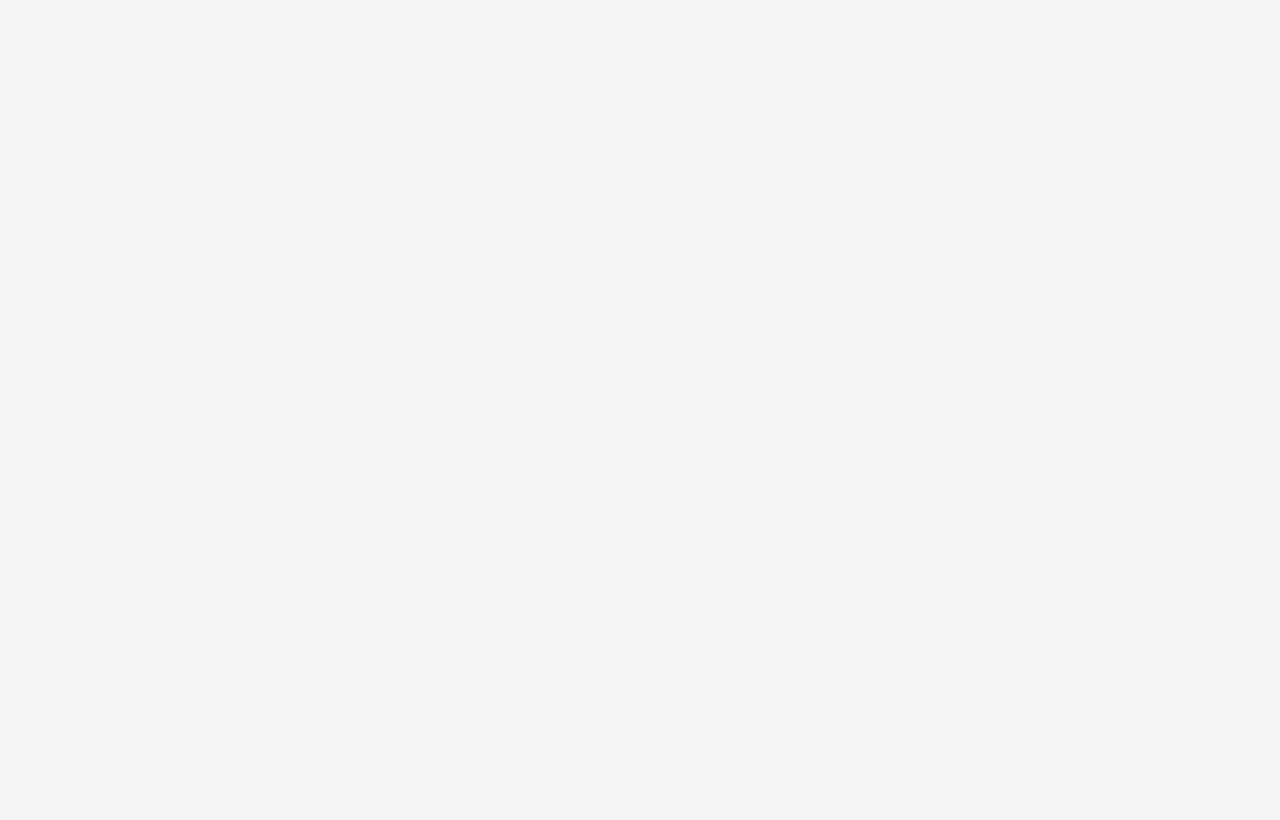
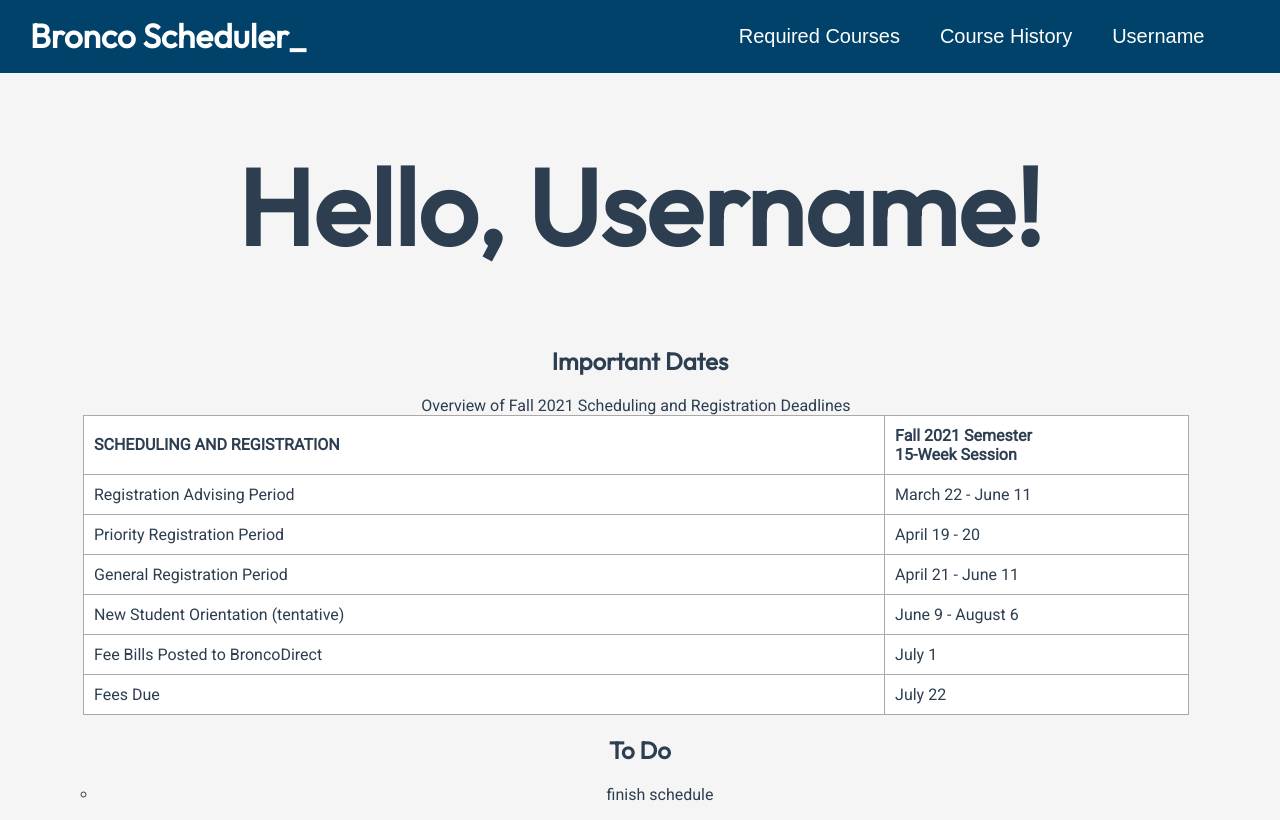
Before and after one commit to AggressiveMuffinConsumption/BroncoScheduler, a Vue app in the folder GUI/djackets_vue/: page /home in a window 1280 px wide. Before the commit this address had no page. Built offline with nearby package versions, Linux system fonts and the light colour scheme.

Commit message:
added landing, profile
reformatted stuff

Co-Authored-By: April Trinh <56134712+soupbara@users.noreply.github.com>
#9 #8 #6

```diff
--- a/GUI/djackets_vue/src/App.vue
+++ b/GUI/djackets_vue/src/App.vue
@@ -18,6 +18,7 @@
   -moz-osx-font-smoothing: grayscale;
   text-align: center;
   color: #2c3e50;
+  font-size: 12pt;
 }
 
 p {
@@ -42,6 +43,6 @@ h1, h2, h3, h4, h5 {
 }
 
 h1 {
-  font-size: 80pt;
+  font-size: 40pt;
 }
 </style>
--- a/GUI/djackets_vue/src/components/History.vue
+++ b/GUI/djackets_vue/src/components/History.vue
@@ -94,7 +94,6 @@ export default {
 <style scoped lang="css">
 h1 {
   text-align: left;
-  font-size: 40pt;
   margin-bottom: 0;
 }
 
--- /dev/null
+++ b/GUI/djackets_vue/src/components/Landing.vue
@@ -0,0 +1,80 @@
+<template>
+    <div id="container">
+      <h1>Hello, Username!</h1>
+      <h2>Important Dates</h2>
+      <table><caption>Overview of Fall 2021 Scheduling and Registration Deadlines</caption>
+        <thead>
+            <tr>
+                <th scope="col" style="width: 430px;">SCHEDULING AND REGISTRATION</th>
+                <th scope="col" style="width: 150px;">Fall 2021 Semester <br>15-Week Session</th>
+            </tr>
+        </thead>
+        <tbody>
+            <tr>
+                <td style="width: 430px;">Registration Advising Period</td>
+                <td style="width: 150px;">March 22 - June 11</td>
+            </tr>
+            <tr>
+                <td style="width: 430px;">Priority Registration Period</td>
+                <td style="width: 150px;">April 19 - 20</td>
+            </tr>
+            <tr>
+                <td style="width: 430px;">General Registration Period</td>
+                <td style="width: 150px;">April 21 - June 11</td>
+            </tr>
+            <tr>
+                <td style="width: 430px;">New Student Orientation (tentative)</td>
+                <td style="width: 150px;">June 9 - August 6</td>
+            </tr>
+            <tr>
+                <td style="width: 430px;">Fee Bills Posted to BroncoDirect</td>
+                <td style="width: 150px;">July 1</td>
+            </tr>
+            <tr>
+                <td style="width: 430px;">Fees Due</td>
+                <td style="width: 150px;">July 22</td>
+            </tr>
+        </tbody>
+      </table>
+      <h2>To Do</h2>
+        <ul>
+          <li>finish schedule</li>
+        </ul>
+    </div>
+</template>
+<script>
+export default {
+
+}
+</script>
+<style scoped>
+h1 {
+    font-size: 80pt;
+}
+
+table {
+  background: #ffffff;
+  width: 95%;
+  padding: 0;
+  border-collapse: collapse;
+}
+
+  table:nth-child(odd) {
+    margin-left: 25px;
+  }
+
+th, td {
+  border: 1px solid #aaaaaa;
+  padding: 10px;
+  text-align: left;
+}
+
+ul {
+    list-style-type:circle;
+}
+
+#container {
+  margin-top: 50px;
+  padding: 0px 50px;
+}
+</style>
--- a/GUI/djackets_vue/src/components/LogIn.vue
+++ b/GUI/djackets_vue/src/components/LogIn.vue
@@ -3,7 +3,7 @@
     <h1>Bronco Scheduler</h1>
       <input v-model="username" placeholder="username" class="textbox" label="username"/><br />
       <input v-model="password" placeholder="password" class="textbox" label="password"/><br />
-      <router-link to="/required"><button type="login" variant="primary" class="login">Log In</button></router-link><br />
+      <router-link to="/home"><button variant="primary" class="login">Log In</button></router-link><br />
       Create Account &nbsp;|&nbsp; Forgot Password
   </div>
 </template>
--- a/GUI/djackets_vue/src/components/Navbar.vue
+++ b/GUI/djackets_vue/src/components/Navbar.vue
@@ -1,10 +1,10 @@
 <template>
     <div id="navbar">
-        <h1>Bronco Scheduler_</h1>
+        <router-link to="/home"><button id="title"><h1>Bronco Scheduler_</h1></button></router-link>
         <div class="options">
             <router-link to="/required"><button>Required Courses</button></router-link>
             <router-link to="/history"><button>Course History</button></router-link>
-            <button>Username</button>
+            <router-link to="/profile"><button>Username</button></router-link>
             <button>&nbsp;</button>
         </div>
     </div>
@@ -31,25 +31,35 @@ export default {
     font-size: 16pt;
 }
 
-#navbar h1 {
+#navbar #title {
+    background: transparent;
     font-size: 20pt;
+    padding: 0;
     padding-left: 30px;
     float: left;
+    border: none;
+    color: #ffffff;
+}
+
+#title h1 {
+    font-size: 25pt;
+    padding: 0;
+    margin: 0;
 }
 
 .options {
-    padding-top: 15px;
     float: right;
 }
 
-button {
+.options button {
     background: transparent;
     float: left;
     margin-right: 20px;
     border: none;
-    padding: 10px 10px;
+    padding: 10px 10px 7px 10px;
     color: #ffffff;
     font-size: 15pt;
+    border-bottom: 3px solid transparent;
 }
 
 button:hover {
--- /dev/null
+++ b/GUI/djackets_vue/src/components/Profile.vue
@@ -0,0 +1,35 @@
+<template>
+    <div class="page">
+        <h1>My Profile</h1>
+        <p>Cal Poly Pomona<br>
+        Computer Science UG<br>
+        4th Year</p>
+        <h2>Information</h2>
+        <p>First Name: User<br>
+        Last Name: Name<br>
+        Email: uname@cpp.edu</p>
+        <router-link to="/"><button variant="primary" class="logout">Log Out</button></router-link><br />
+    </div>
+</template>
+
+<script>
+export default{
+
+};
+</script>
+
+<style scoped>
+.logout {
+  background: #00843D;
+  color: #ffffff;
+  font-size: 15pt;
+  padding: 5px 10px;
+  border: none;
+  border-radius: 3px;
+  margin: 5px 0px 20px 0px;
+}
+
+.page {
+  padding-top: 50px;
+}
+</style>
--- a/GUI/djackets_vue/src/components/Required.vue
+++ b/GUI/djackets_vue/src/components/Required.vue
@@ -1,8 +1,8 @@
 <template>
-  <div>
+  <div id="container">
     <h1>Required Courses</h1>
     <!--Scheduler Table-->
-    <div class="scheduler table-format">
+    <div class="scheduler">
       <table>
         <tr>
           <th style="width:10%">Selected</th>
@@ -30,10 +30,11 @@
             <td>&nbsp;</td>
             <td>&nbsp;</td>
           </tr>
-    </table></div>
+      </table>
+    </div>
     <div class="right">
     <!--Filters Selection-->
-      <table style="width:100%">
+      <table>
         <th>Course Filters</th>
         <tr>
           <td><input type="checkbox" id="checkbox" v-model="unchecked" v-on:click="selectTest">
@@ -58,9 +59,9 @@
       </table>
       <br />
       <!--Planning Semester-->
-      <table class="shopping" style="width:100%">
+      <table class="shopping">
         <!--<th>2022 Fall</th>-->
-        <thead style="border-bottom:1px solid gray"><!--bad practice-->
+        <thead style="border-bottom:1px solid #aaaaaa"><!--bad practice-->
             <p align="center">Fall 2022</p>
         </thead>
         <tbody>
@@ -70,7 +71,7 @@
           <th>Courses</th>
           <th>Units</th>
         </tr>
-        <tr style="border-top: 1px solid gray">
+        <tr style="border-top: 1px solid #aaaaaa">
           <td>CS 4800</td>
           <td>4.00</td>
         </tr>
@@ -93,46 +94,45 @@
 <script>
 
 export default {
-  components: {
-    Navbar,
-  },
 };
-
 
 </script>
 
 <!-- Add "scoped" attribute to limit CSS to this component only -->
-<style scoped lang="scss">
+<style scoped lang="css">
 h1 {
-  font-size: 40pt;
+  text-align: left;
 }
 .scheduler{
-  float:left;
-  width: 70%;
-  padding: 5px 10px 5px 30px;
+  float: left;
+  width: 60%;
+  padding: 5px 10px 5px 20px;
 }
+
 .right{
-  float:right;
-  width: 30%;
-  padding: 5px 30px 10px 10px;
+  float: right;
+  width: 35%;
+  padding: 5px 20px 10px 10px;
 }
-.table-format{
-  th, td{
-   border: 1px solid gray;
+
+  .right table {
+    width: 100%;
+  }
+
+
+th, td, tr {
+  padding: 10px;
+  border: 1px solid #aaaaaa;
+}
+
+table{
+  background: #ffffff;
+  border: 1px solid #aaaaaa;
   border-collapse: collapse;
-   padding: 10px;
 }
-}
-table{
-  border: 1px solid gray;
-  th, td{
-    padding: 3px 10px 3px 10px;
-  }
-.foot{
-  border: 1px solid gray;
-  td{
-    border-left:1px solid gray;
-    }
-  }
+
+#container {
+  margin-top: 50px;
+  padding: 0px 50px;
 }
 </style>
--- a/GUI/djackets_vue/src/router/index.js
+++ b/GUI/djackets_vue/src/router/index.js
@@ -19,6 +19,16 @@ const routes = [
     path: '/required',
     name: 'required',
     component: () => import('../views/RequiredView.vue')
+  },
+  {
+    path: '/home',
+    name: 'home',
+    component: () => import('../views/LandingView.vue')
+  },
+  {
+    path: '/profile',
+    name: 'profile',
+    component: () => import('../views/ProfileView.vue')
   }
 ]
 
--- /dev/null
+++ b/GUI/djackets_vue/src/views/LandingView.vue
@@ -0,0 +1,20 @@
+<template>
+  <div>
+    <Navbar />
+    <Landing />
+  </div>
+</template>
+
+<script>
+// @ is an alias to /src
+import Navbar from "@/components/Navbar.vue"
+import Landing from '@/components/Landing.vue'
+
+export default {
+  name: 'LandingView',
+  components: {
+    Navbar,
+    Landing,
+  },
+};
+</script>
--- /dev/null
+++ b/GUI/djackets_vue/src/views/ProfileView.vue
@@ -0,0 +1,19 @@
+<template>
+  <div class="about">
+    <Navbar />
+    <Profile />
+  </div>
+</template>
+
+<script>
+import Navbar from "@/components/Navbar.vue"
+import Profile from '@/components/Profile.vue'
+
+export default {
+  name: 'HistoryView',
+  components: {
+    Navbar,
+    Profile,
+  }
+}
+</script>
```
Lines whose indentation alone changed are shown as unchanged.
